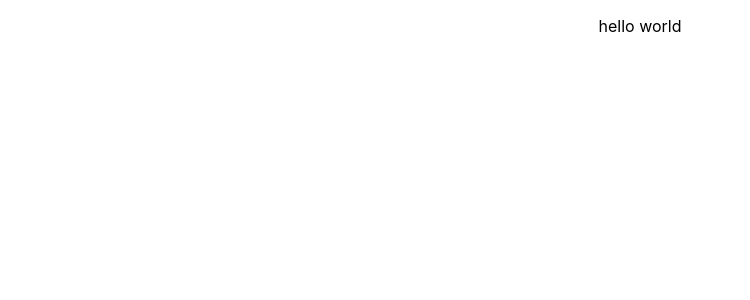
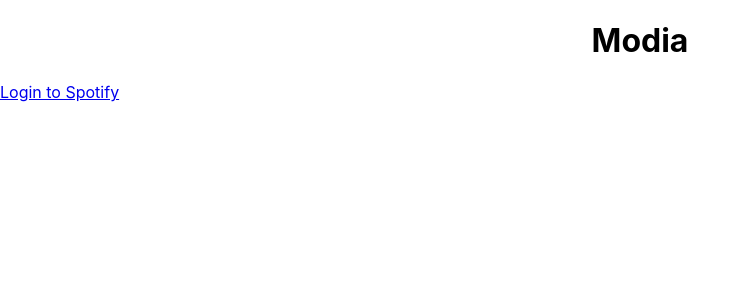
Before and after one commit to aayushsenapati/modia, a React (Create React App) app: page / in a window 1280 px wide. Shown: the top 300 px of the page, without its empty margins (0-750 px from the left). Built offline with nearby package versions, Linux system fonts and the light colour scheme.

Commit message:
Spotify working backup

```diff
--- a/src/App.css
+++ b/src/App.css
@@ -1,3 +1,3 @@
-#p1{
+.App #p1{
   text-align: center;
 }
--- a/src/App.js
+++ b/src/App.js
@@ -1,9 +1,26 @@
 import logo from './logo.svg';
 import './App.css';
+import {useEffect,useState} from "react"
 
 function App() {
+  const CLIENT_ID="54c6d6c8a6f347ba9c4d03f1d5be8f3c"
+  const REDIRECT_URI="http://localhost:3000"
+  const AUTH_ENDPOINT="https://accounts.spotify.com/authorize"
+  const RESPONSE_TYPE="token"
+  const [token,setToken]=useState("")
+
+  useEffect(()=>{
+    const hash=window.location.hash
+
+  },[])
+
+
   return (
-    <p id="p1">hello world</p>
+    <div class="App">
+      <h1 id="p1">Modia</h1>
+      <a href={`${AUTH_ENDPOINT}?client_id=${CLIENT_ID}&redirect_uri=${REDIRECT_URI}&response_type=${RESPONSE_TYPE}`}>Login to Spotify</a>
+
+    </div>
   );
 }
 
```
